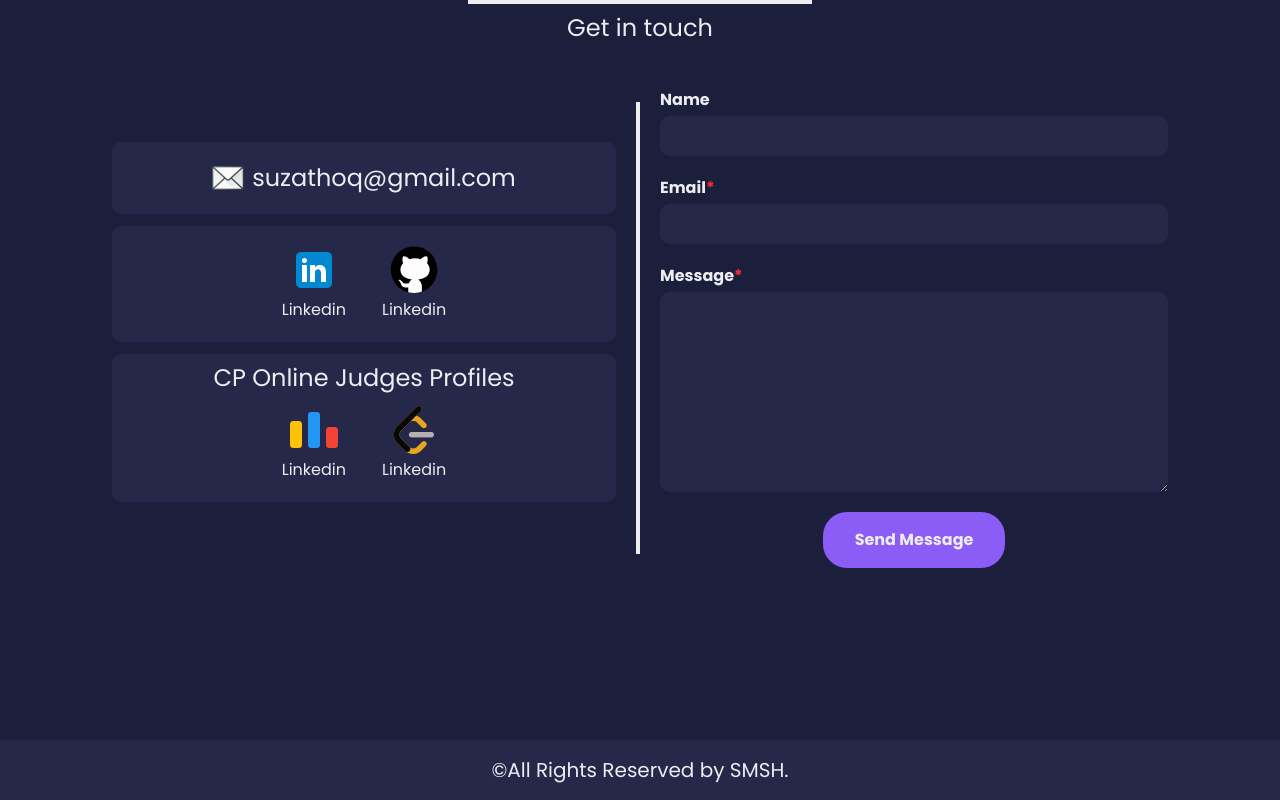
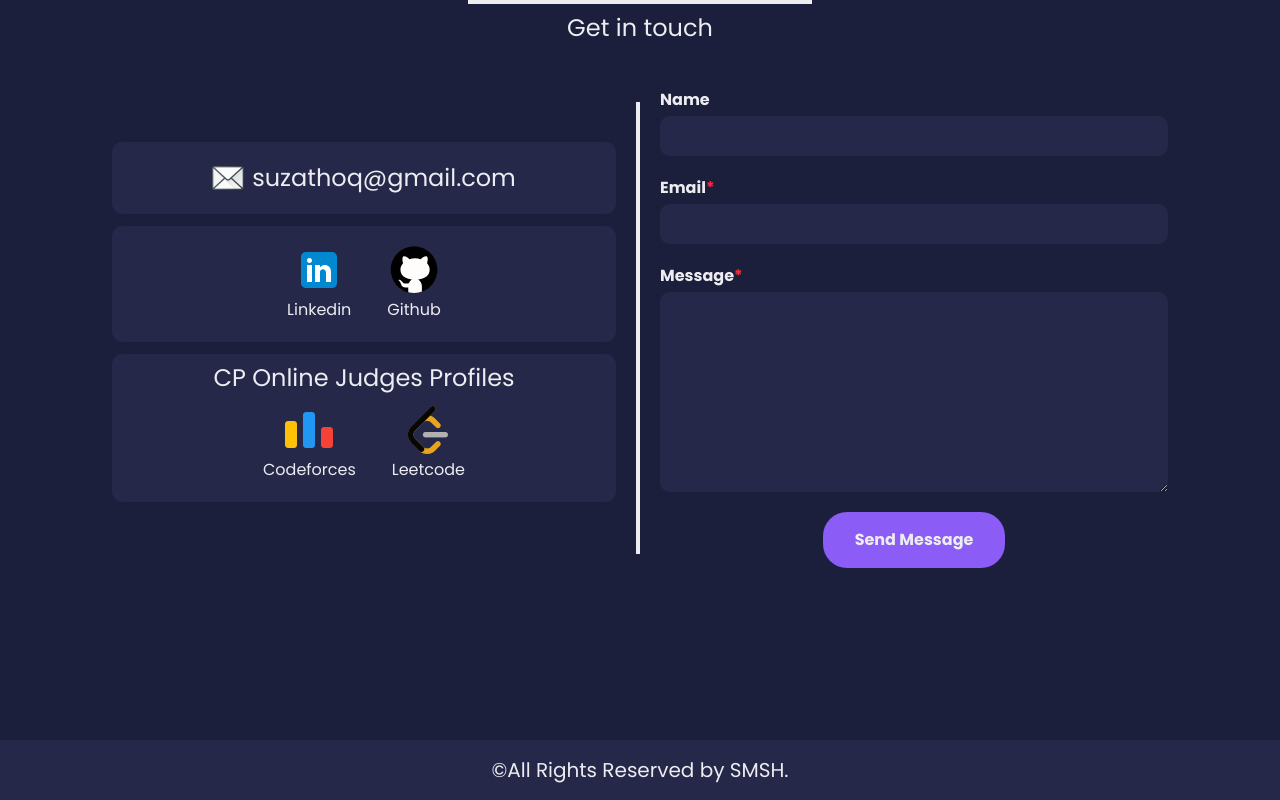
Before and after one commit to smsh119/shuzat-devfolio, a Next.js app: page / in a window 1280 px wide. Shown: the part 2985-3785 px from the top of the page. Built offline with nearby package versions, Linux system fonts and the light colour scheme.

Commit message:
Fixed LinkBadge component

```diff
--- a/components/LinksAndContact/LinkBadge.jsx
+++ b/components/LinksAndContact/LinkBadge.jsx
@@ -14,7 +14,7 @@ function LinkBadge({ logoUrl, name, href }) {
         src={logoUrl}
         alt={`${name} Logo`}
       />
-      <span>Linkedin</span>
+      <span>{name}</span>
     </Link>
   );
 }
```
